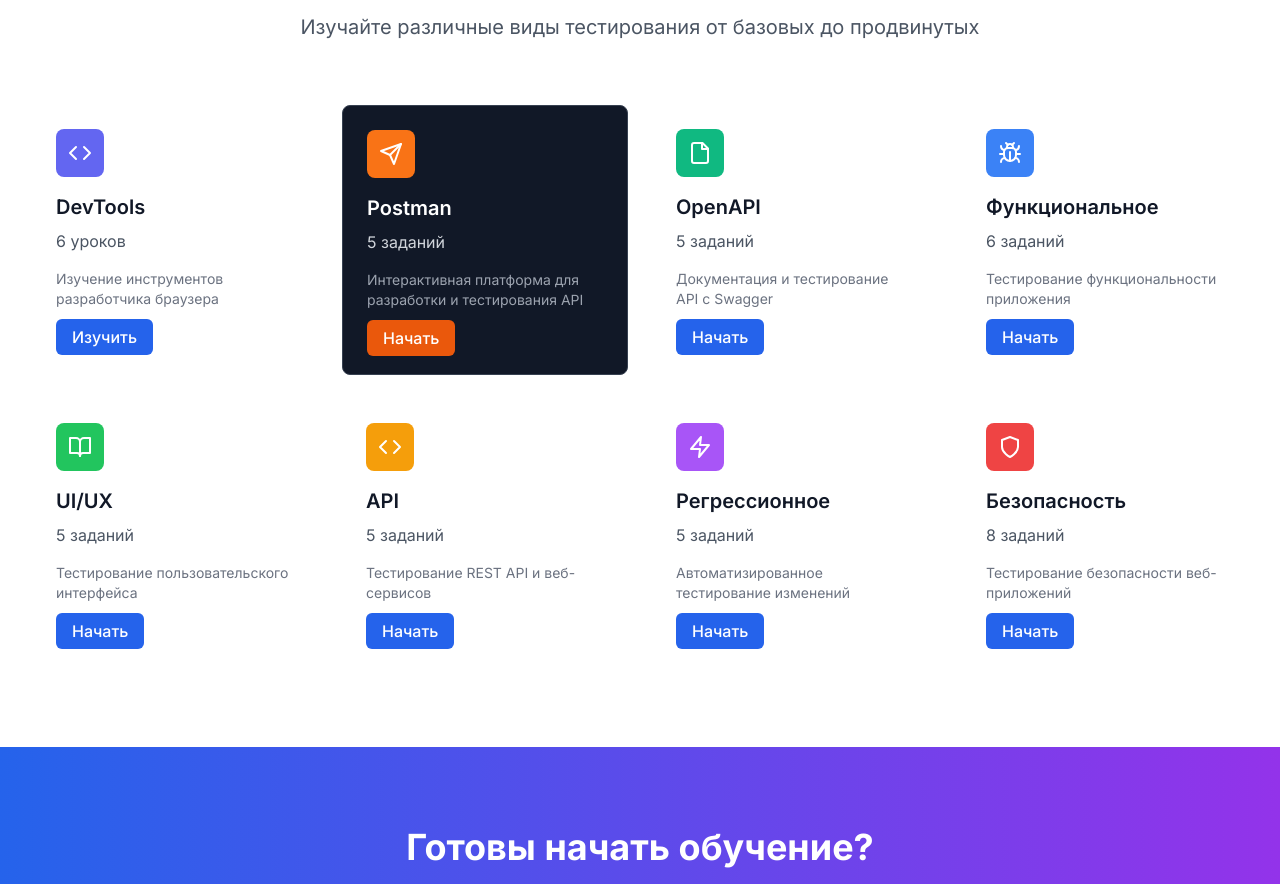
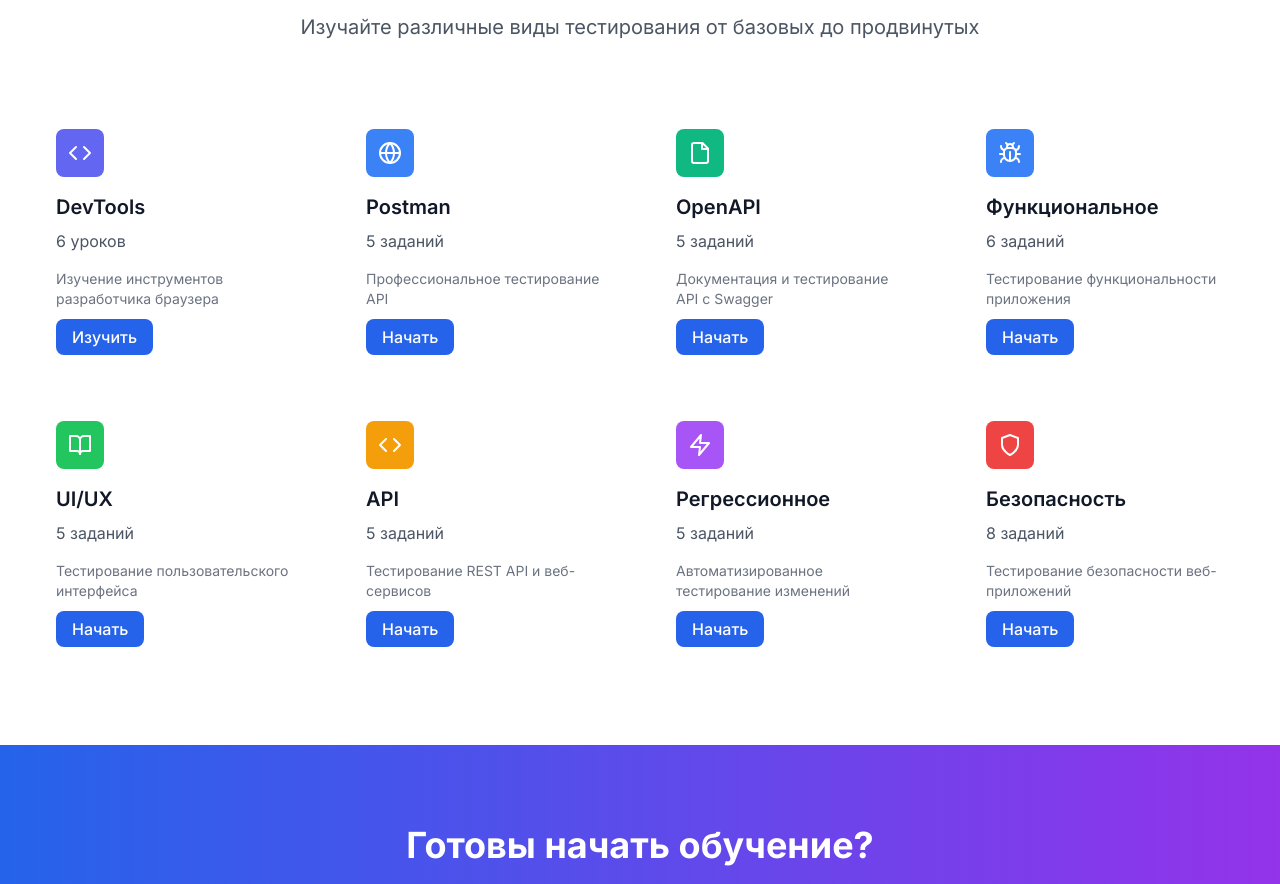
Before and after one commit to baksvell/testing-learning-frontend, a Next.js app: page / in a window 1280 px wide. Shown: the part 1535-2419 px from the top of the page. Built offline with nearby package versions, Linux system fonts and the light colour scheme; no server answers.

Commit message:
Revert "Update Postman card to match authentic Postman design with dark theme and orange accents"
This reverts commit c204a5d7d4542a4d6cbf1608f2145044be34873f.

```diff
--- a/app/page.tsx
+++ b/app/page.tsx
@@ -14,8 +14,7 @@
   Play,
   Star,
   Globe,
-  File,
-  Send
+  File
 } from 'lucide-react'
 import Link from 'next/link'
 import { useAuth } from '../contexts/AuthContext'
@@ -66,7 +65,7 @@
 
       const categories = [
         { name: "DevTools", icon: <Code />, count: 6, color: "bg-indigo-500", href: "/devtools" },
-        { name: "Postman", icon: <Send />, count: 5, color: "bg-orange-500", href: "/postman-lessons" },
+        { name: "Postman", icon: <Globe />, count: 5, color: "bg-blue-500", href: "/postman-lessons" },
         { name: "OpenAPI", icon: <File />, count: 5, color: "bg-emerald-500", href: "/openapi" },
         { name: "Функциональное", icon: <Bug />, count: 6, color: "bg-primary-500", href: "/functional" },
         { name: "UI/UX", icon: <BookOpen />, count: 5, color: "bg-success-500", href: "/ui-ux" },
@@ -250,30 +249,20 @@
                 initial={{ opacity: 0, scale: 0.9 }}
                 animate={{ opacity: 1, scale: 1 }}
                 transition={{ duration: 0.8, delay: index * 0.1 }}
-                className={`p-6 transition-all duration-300 hover:-translate-y-1 ${
-                  category.name === 'Postman'
-                    ? 'bg-gray-900 text-white rounded-lg border border-gray-700 hover:border-orange-500 hover:shadow-orange-500/20 hover:shadow-xl'
-                    : 'card hover:shadow-lg'
-                }`}
+                className="card p-6 hover:shadow-lg transition-all duration-300 hover:-translate-y-1"
               >
                 <div className={`inline-flex items-center justify-center w-12 h-12 ${category.color} text-white rounded-lg mb-4`}>
                   {category.icon}
                 </div>
-                <h3 className={`text-xl font-semibold mb-2 ${
-                  category.name === 'Postman' ? 'text-white' : 'text-gray-900'
-                }`}>
+                <h3 className="text-xl font-semibold text-gray-900 mb-2">
                   {category.name}
                 </h3>
-                <p className={`mb-4 ${
-                  category.name === 'Postman' ? 'text-gray-300' : 'text-gray-600'
-                }`}>
+                <p className="text-gray-600 mb-4">
                   {category.count} {category.name === 'DevTools' ? 'уроков' : 'заданий'}
                 </p>
-                <p className={`text-sm mb-4 ${
-                  category.name === 'Postman' ? 'text-gray-400' : 'text-gray-500'
-                }`}>
+                <p className="text-sm text-gray-500 mb-4">
                   {category.name === 'DevTools' && 'Изучение инструментов разработчика браузера'}
-                  {category.name === 'Postman' && 'Интерактивная платформа для разработки и тестирования API'}
+                  {category.name === 'Postman' && 'Профессиональное тестирование API'}
                   {category.name === 'OpenAPI' && 'Документация и тестирование API с Swagger'}
                   {category.name === 'Функциональное' && 'Тестирование функциональности приложения'}
                   {category.name === 'UI/UX' && 'Тестирование пользовательского интерфейса'}
@@ -283,11 +272,7 @@
                 </p>
                 <Link
                   href={category.href || `/tasks?category=${category.name.toLowerCase()}`}
-                  className={`w-full px-4 py-2 rounded-md font-medium transition-colors ${
-                    category.name === 'Postman'
-                      ? 'bg-orange-600 hover:bg-orange-700 text-white'
-                      : 'btn btn-primary'
-                  }`}
+                  className="btn w-full btn-primary"
                 >
                   {category.name === 'DevTools' ? 'Изучить' : 'Начать'}
                 </Link>
```
